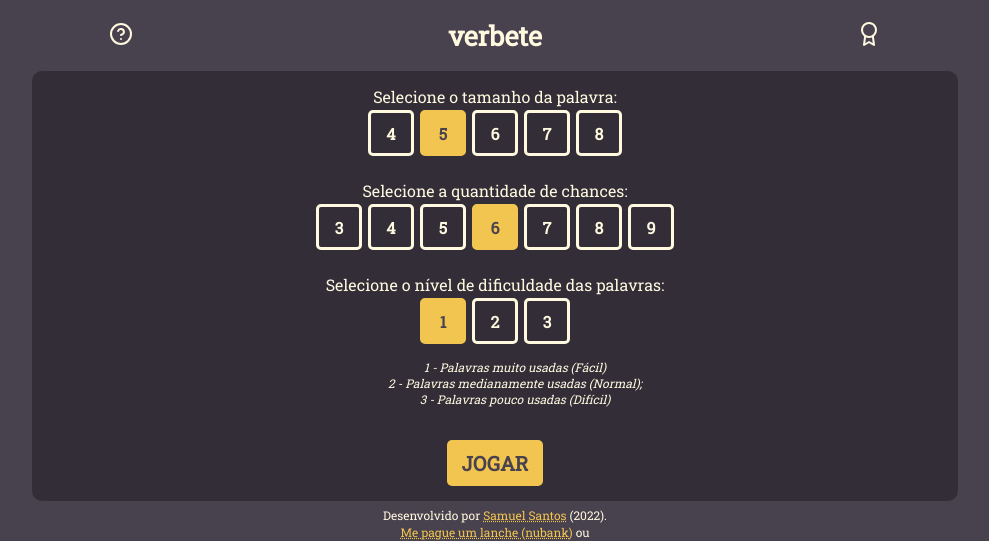
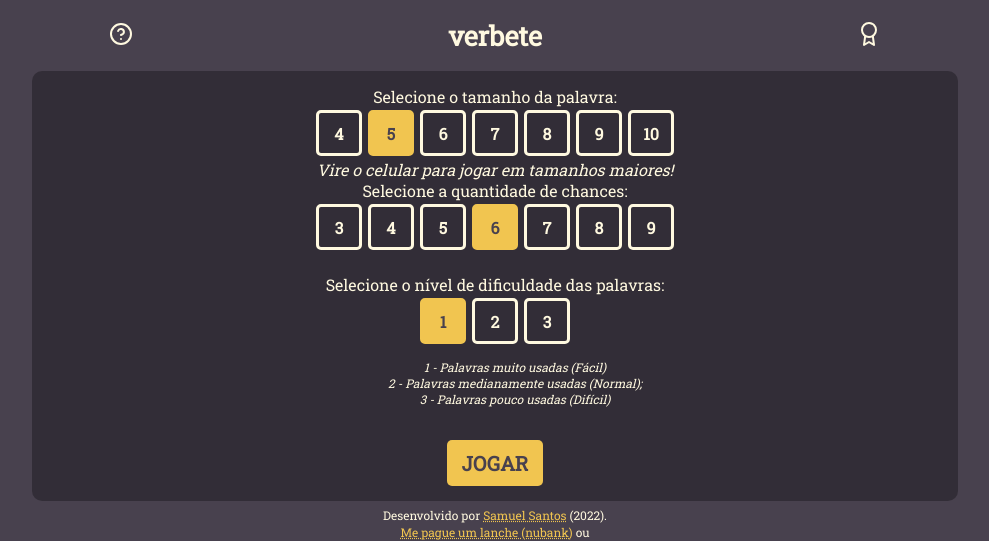
Before and after one commit to csamuelsm/verbete, a Flask app: page / in a window 1280 px wide. Shown: the top 541 px of the page, without its empty margins (145-1134 px from the left). Run offline with Flask 2, Linux system fonts and the light colour scheme; parts of the project's set-up code (start-up, migrations or seed data) failed here and were passed over; some libraries are stand-ins or nearby versions.

Commit message:
mais tamanhos

```diff
--- a/app/templates/index.html
+++ b/app/templates/index.html
@@ -11,7 +11,10 @@
             <div class='entry select' value=6>6</div>
             <div class='entry select' value=7>7</div>
             <div class='entry select' value=8>8</div>
+            <div class='entry select' value=9>9</div>
+            <div class='entry select' value=8>10</div>
         </div>
+        <i>Vire o celular para jogar em tamanhos maiores!</i>
         <br/>
         Selecione a quantidade de chances:
         <div class='chance' id='chances' style='flex-wrap: wrap;'>
```
